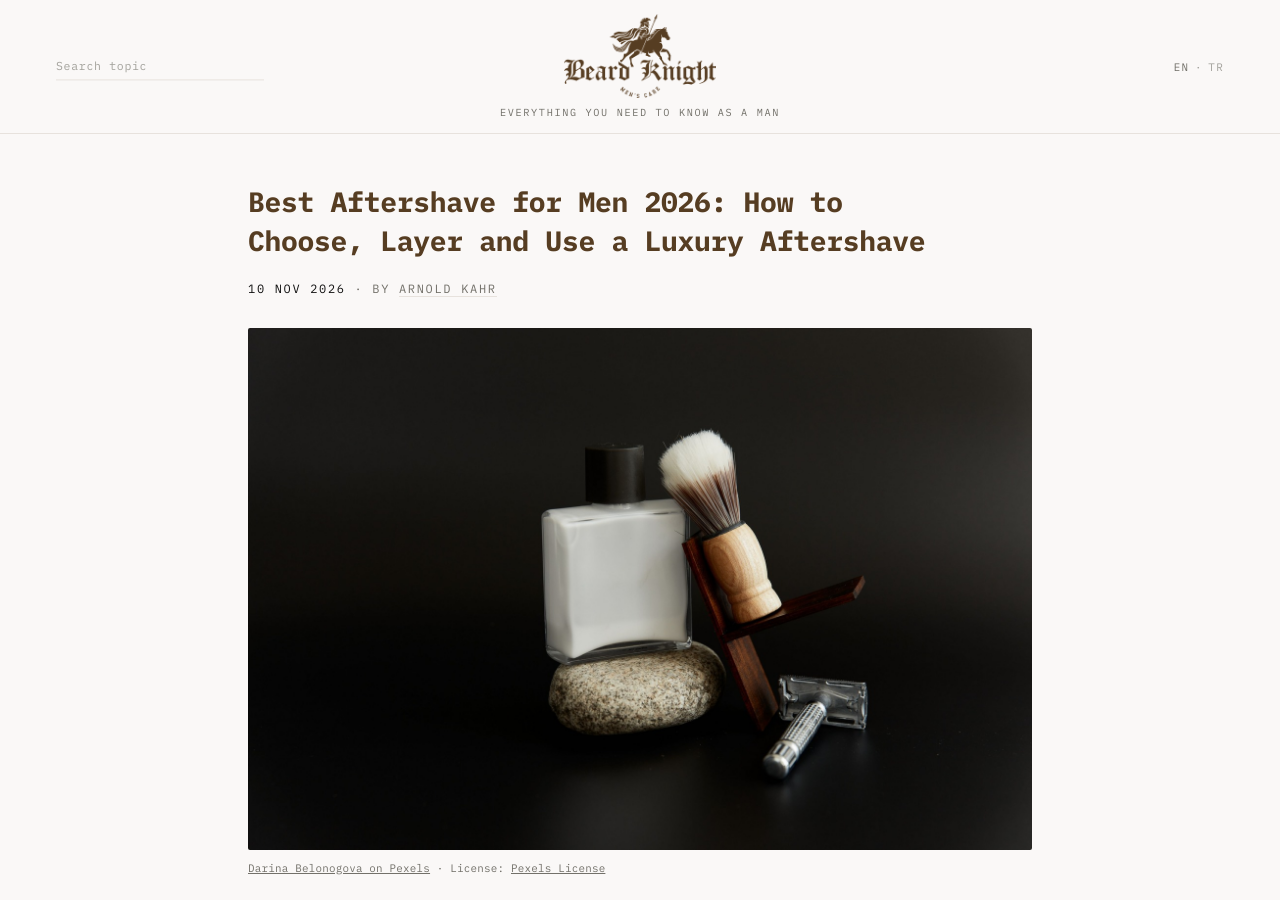
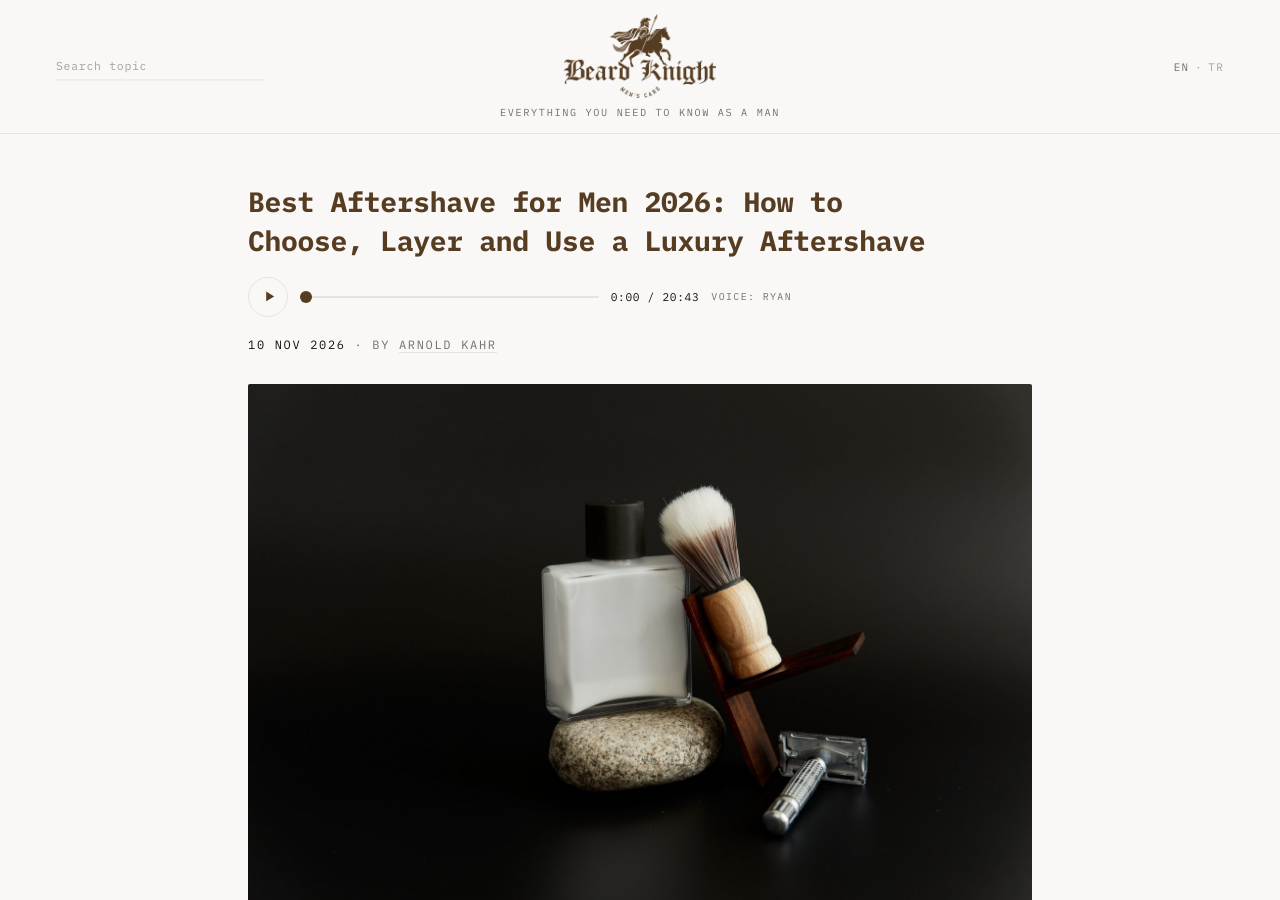
Before and after one commit to architect-high-level-core/beard-knight, a Jekyll site: the page built from _posts/2026-11-10-best-aftershave-for-men-2026-how-to-choose-and-use.md, in a window 1280 px wide and 900 px high. Built offline with Jekyll 4.4.1, drawn with Linux system fonts in a browser that asks for light colours; some of the changed lines change nothing that is shown.

Commit message:
Audio: aftershave EN

```diff
--- a/_posts/2026-11-10-best-aftershave-for-men-2026-how-to-choose-and-use.md
+++ b/_posts/2026-11-10-best-aftershave-for-men-2026-how-to-choose-and-use.md
@@ -12,6 +12,9 @@ image_license: "Pexels License"
 image_license_url: "https://www.pexels.com/license/"
 image_source_url: "https://www.pexels.com/photo/close-up-of-shaving-accessories-8789590/"
 pair: aftershave-2026
+audio: /assets/audio/best-aftershave-for-men-2026-how-to-choose-and-use.mp3
+audio_voice: Ryan
+audio_duration: "20:43"
 ---
 
 The best aftershave for men in 2026 is no longer a bottle that stings on purpose. A luxury aftershave is a post-shave treatment first and a fragrance second: it calms just-shaved skin, puts moisture back, and, if you want it to, leaves a light trail of the same scent you already wear. This guide explains how to choose among splashes, lotions, balms, gels and fluids, how to apply them, how to layer aftershave with moisturizer, sunscreen and cologne, and which premium bottles are worth buying in the United States right now.
```
Also changed, not shown: 1 other file.
